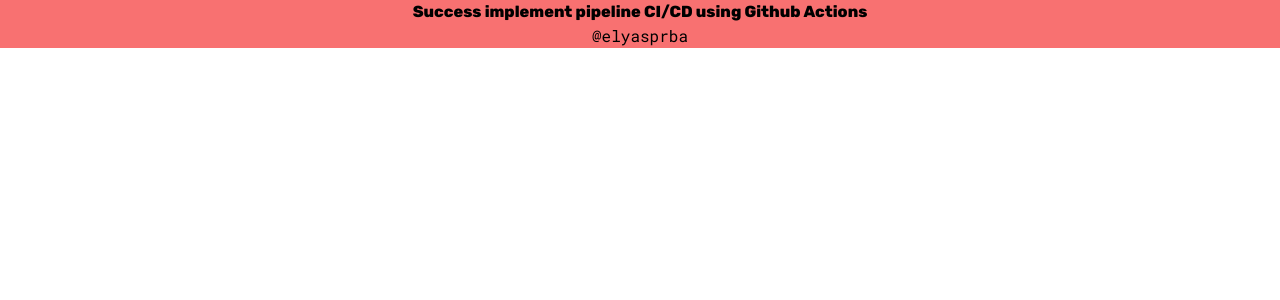
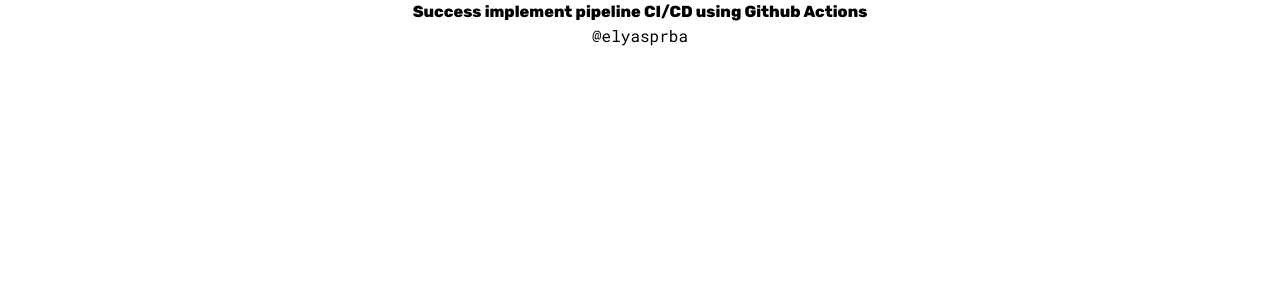
Before and after one commit to elyasprba/setupcicd, a React (Vite) app: page / in a window 1280 px wide. Shown: the top 300 px of the page. Built offline with nearby package versions, Linux system fonts and the light colour scheme.

Commit message:
fix: remove style (#14)
* fix: remove style

* fix

---------

Co-authored-by: elyasprba <elyasprba@Ts-MacBook-Pro.local>

```diff
--- a/src/App.tsx
+++ b/src/App.tsx
@@ -3,7 +3,7 @@
 function App() {
   return (
     <>
-      <div className="bg-red-400">
+      <div>
         <h4>Success implement pipeline CI/CD using Github Actions</h4>
         <p>@elyasprba</p>
       </div>
```
